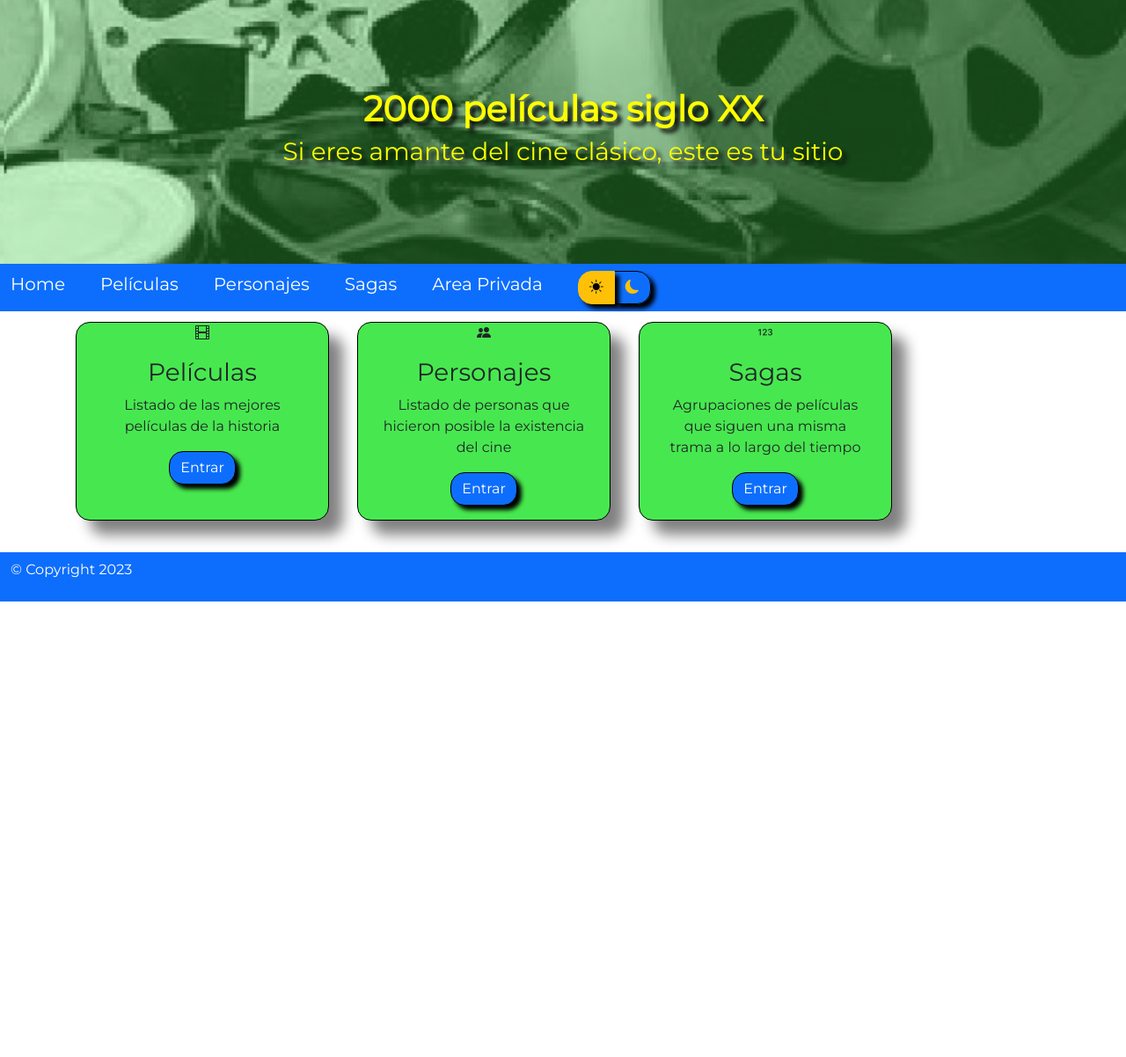
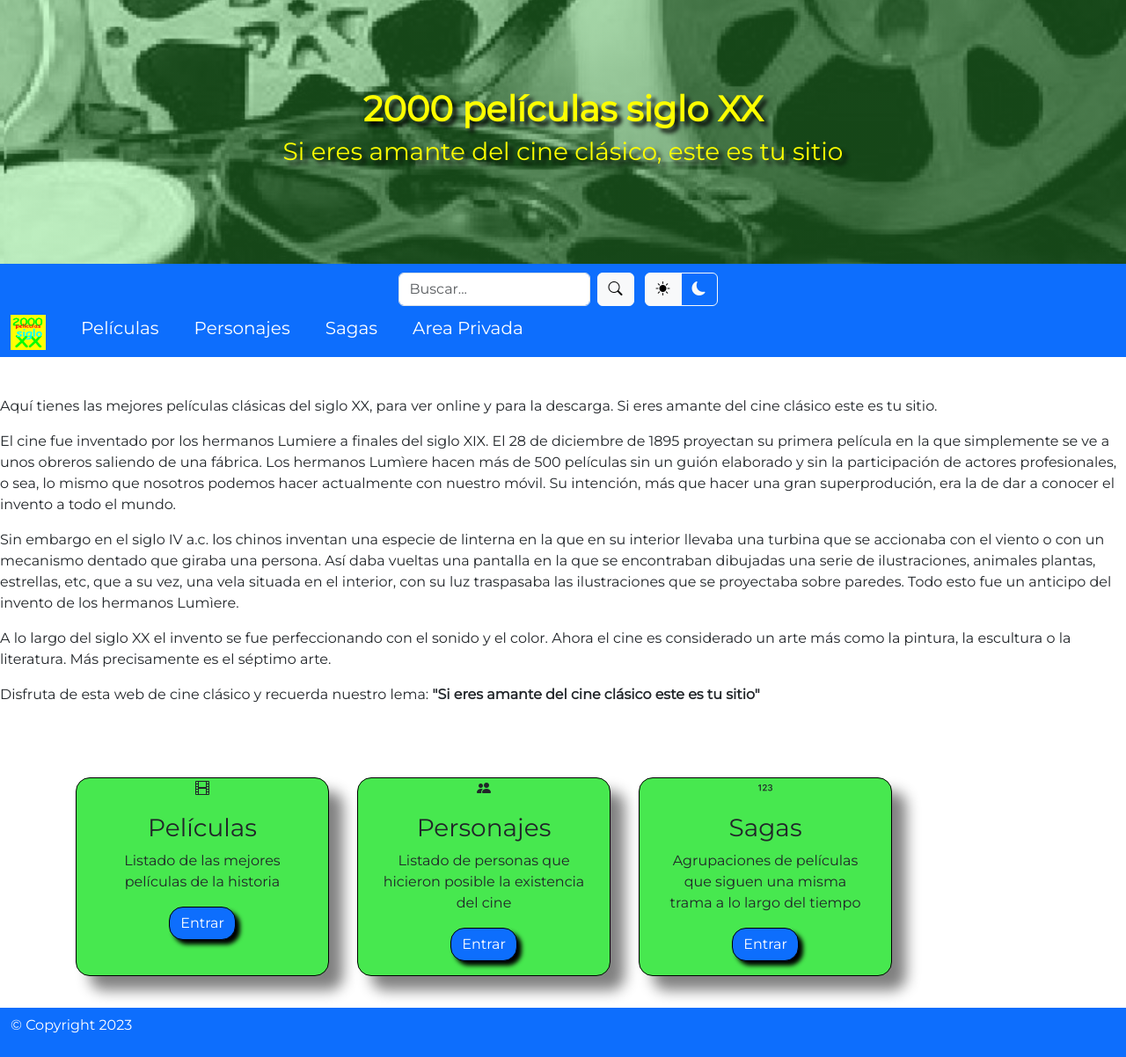
Before and after one commit to franjavi01/Fichas_Peliculas, a PHP site: page /index.php in a window 1280 px wide. Shown: the whole page at 88% size. Before the commit the page ends 684 px from the top, so only its background shows below. Run offline with PHP 8.4, Linux system fonts and the light colour scheme.

Commit message:
ajustes en el menú

```diff
--- a/includes/header.php
+++ b/includes/header.php
@@ -14,18 +14,39 @@
 <body>
     <header>
         <div class="cabecera">
-        <h1 class="text-center">2000 películas siglo XX</h1>
-        <h3 class="text-center">Si eres amante del cine clásico, este es tu sitio</h3>
+            <h1 class="text-center">2000 películas siglo XX</h1>
+            <h3 class="text-center">Si eres amante del cine clásico, este es tu sitio</h3>
         </div>
-        <nav class="navbar navbar-expand-lg navbar-dark bg-primary z-1 position-fixed container-fluid">
-        <button class="navbar-toggler" type="button" data-bs-toggle="collapse" data-bs-target="#opciones">
-            <span class="navbar-toggler-icon"></span>
-        </button>
+
+        <ul class="search navbar navbar-expand-lg navbar-dark bg-primary position-fixed z-1  container-fluid">
+            <li>
+                <form class="d-flex" role="search">
+                    <input class="form-control me-2" type="search" placeholder="Buscar..." aria-label="Search">
+                    <button class="btn btn-light" type="submit"><i class="bi bi-search"></i></button>
+                </form>
+            </li>
+            <li>
+                <div class="container-fluid">
+                    <div class="btn-group" role="group" aria-label="Basic radio toggle button group">
+                        <input type="radio" class="btn-check" name="btnradio" onclick="dia()" id="btnradio1" autocomplete="off" checked>
+                        <label class="btn btn-outline-light" for="btnradio1"><i class="bi bi-brightness-high-fill"></i></label>
+
+                        <input type="radio" class="btn-check" name="btnradio" onclick="noche()" id="btnradio2" autocomplete="off">
+                        <label class="btn btn-outline-light" for="btnradio2"><i class="bi bi-moon-fill"></i></label>
+                    </div>
+                </div>
+                </div>
+            </li>
+        </ul>
+        <nav class="navbar navbar-expand-lg navbar-dark bg-primary position-fixed z-1  container-fluid">
+            <button class="navbar-toggler" type="button" data-bs-toggle="collapse" data-bs-target="#opciones">
+                <span class="navbar-toggler-icon"></span>
+            </button>
             <div class="collapse navbar-collapse" id="opciones">
                 <ul class="navbar-nav">
                     <li class="nav-item">
                         <div class="container-fluid">
-                            <a class="navbar-brand" href="index.php">Home</a>
+                            <a class="navbar-brand" href="index.php"><img src="./imagenes/logo.jpg" class="logo" alt="logo"></a>
                         </div>
                     </li>
                     <li class="nav-item">
@@ -48,17 +69,7 @@
                             <a class="navbar-brand" href="area_privada" target="_blank" onclick="ventanaSecundaria()">Area Privada</a>
                         </div>
                     </li>
-                    <li>
-                        <div class="container-fluid">
-                            <div class="btn-group" role="group" aria-label="Basic radio toggle button group">
-                                <input type="radio" class="btn-check" name="btnradio" onclick="dia()" id="btnradio1" autocomplete="off" checked>
-                                <label class="btn btn-outline-warning" for="btnradio1"><i class="bi bi-brightness-high-fill"></i></label>
 
-                                <input type="radio" class="btn-check" name="btnradio" onclick="noche()" id="btnradio2" autocomplete="off">
-                                <label class="btn btn-outline-warning" for="btnradio2"><i class="bi bi-moon-fill"></i></label>
-                            </div>
-                        </div>
-                    </li>
 
                 </ul>
 
--- a/index.php
+++ b/index.php
@@ -1,4 +1,11 @@
 <?php include 'includes/header.php'; ?>
+
+<p class="primerParrafo">Aquí tienes las mejores películas clásicas del siglo XX, para ver online y para la descarga. Si eres amante del cine clásico este es tu sitio.</p>
+<p>El cine fue inventado por los hermanos Lumiere a finales del siglo XIX. El 28 de diciembre de 1895 proyectan su primera película en la que simplemente se ve a unos obreros saliendo de una fábrica. Los hermanos Lumìere hacen más de 500 películas sin un guión elaborado y sin la participación de actores profesionales, o sea, lo mismo que nosotros podemos hacer actualmente con nuestro móvil. Su intención, más que hacer una gran superprodución, era la de dar a conocer el invento a todo el mundo.</p>
+<p>Sin embargo en el siglo IV a.c. los chinos inventan una especie de linterna en la que en su interior llevaba una turbina que se accionaba con el viento o con un mecanismo dentado que giraba una persona. Así daba vueltas una pantalla en la que se encontraban dibujadas una serie de ilustraciones, animales plantas, estrellas, etc, que a su vez, una vela situada en el interior, con su luz traspasaba las ilustraciones que se proyectaba sobre paredes. Todo esto fue un anticipo del invento de los hermanos Lumìere.</p>
+<p>A lo largo del siglo XX el invento se fue perfeccionando con el sonido y el color. Ahora el cine es considerado un arte más como la pintura, la escultura o la literatura. Más precisamente es el séptimo arte.</p>
+<p>Disfruta de esta web de cine clásico y recuerda nuestro lema: <strong>"Si eres amante del cine clásico este es tu sitio"</strong></p>
+
 <?php
 $miJSON = file_get_contents('FichasPeliculas.json');
 $datos = json_decode($miJSON, true);
--- a/style.css
+++ b/style.css
@@ -29,6 +29,26 @@ body {
     color: yellow;
  }
 
+.search {
+    padding: 10px;
+    display: flex;
+    justify-content: center;
+    margin-bottom: 0;
+}
+
+.search li {
+    list-style: none;
+}
+
+.btn-light:hover {
+    background: var(--colorPrincipal);
+    scale: 1.2
+}
+
+nav {
+    margin-top: 50px;
+}
+
 footer {
     padding-top: 20px;
     color: white;
@@ -47,20 +67,24 @@ footer {
     padding-top: 50px;
 }
 
-.btn {
+.btn-primary {
     box-shadow: 5px 5px 5px black;
     border: 1px solid black;
     border-radius: 1em;
 
 }
 
-.btn:hover {
+.btn-primary:hover {
     background: blueviolet;
     scale: 1.2;
 }
 
 .navbar-brand {
     color: white;
+}
+
+.logo {
+    width: 5vh;
 }
 
 .nav-item:hover {
@@ -76,3 +100,12 @@ footer {
     margin-top: 100px;
     margin-bottom: 20px;
 }
+
+.btn-check:hover {
+    background: var(--colorPrincipal);
+    scale: 1.2
+}
+
+.primerParrafo {
+    margin-top: 150px;
+}
```
